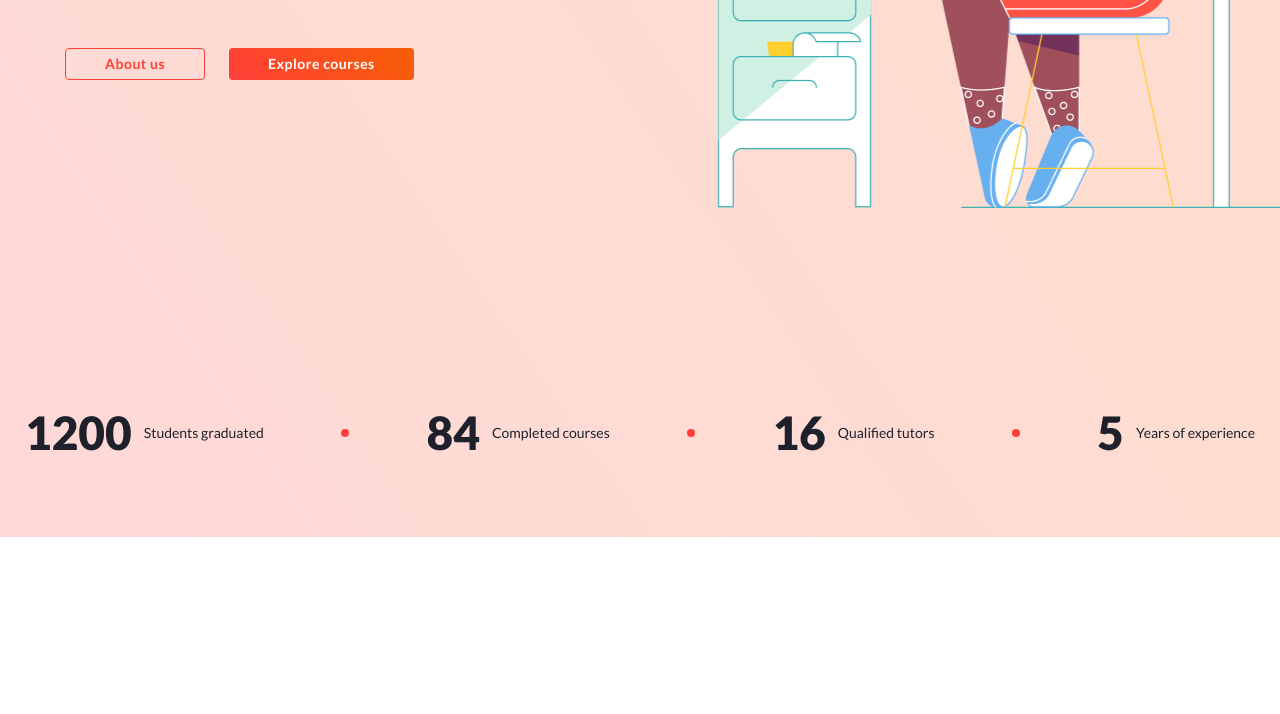
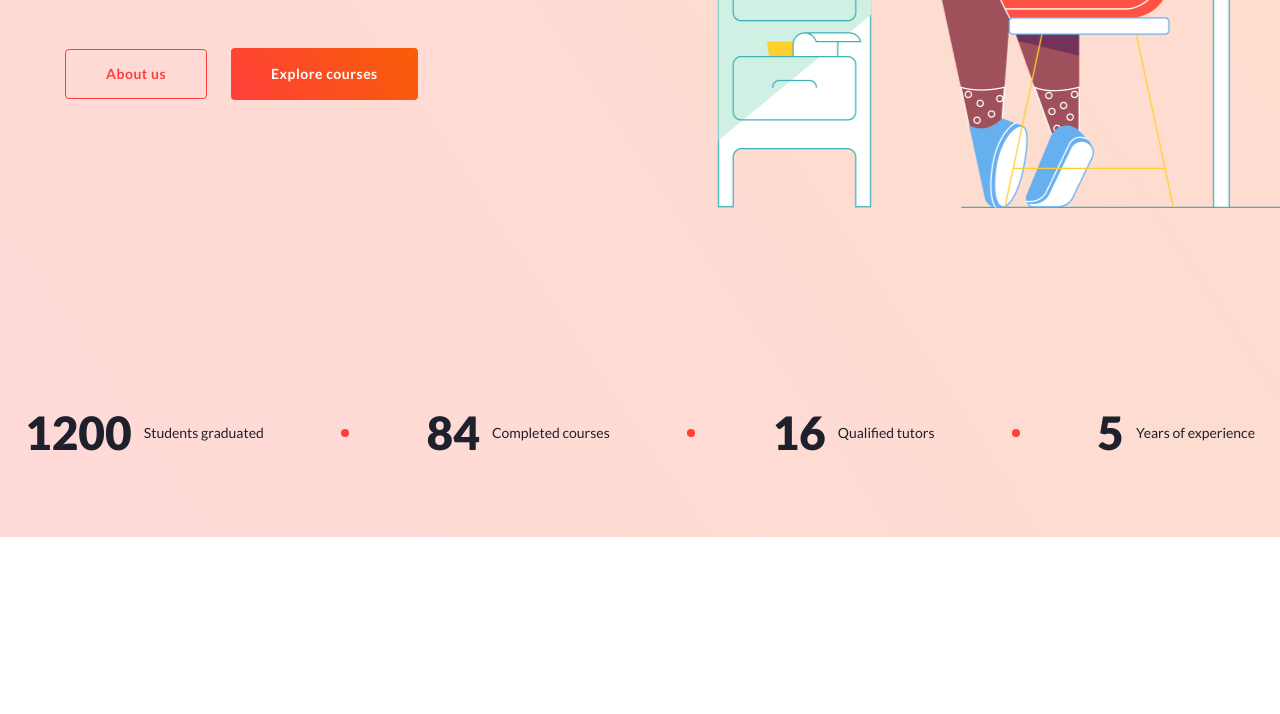
Before and after one commit to Dricorp/lesson_15, a plain HTML site: page index.html in a window 1280 px wide. Shown: the part 555-1269 px from the top of the page. Drawn offline with Linux system fonts and the light colour scheme; files whose address does not match are found by name.

Commit message:
Update common.css

```diff
--- a/css/common.css
+++ b/css/common.css
@@ -7,7 +7,7 @@
 	line-height: 1.25%;
 	color: #ffffff;
 	display: inline-block;
-	padding: 16px 39px;
+	padding: 26px 40px;
 	background: linear-gradient(55.95deg, #ff3f3a 0%, #f75e05 100%);
 	position: relative;
 }
@@ -37,7 +37,7 @@
 	border: 1px solid #ff3f3a;
 	background: transparent;
 	color: #ff3f3a;
-	padding: 15px 39px;
+	padding: 24px 40px;
 	transition: opacity 0.3s ease 0s;
 }
 .button--transparent:hover {
```
